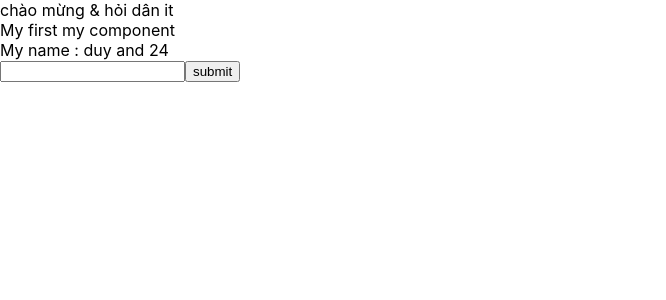
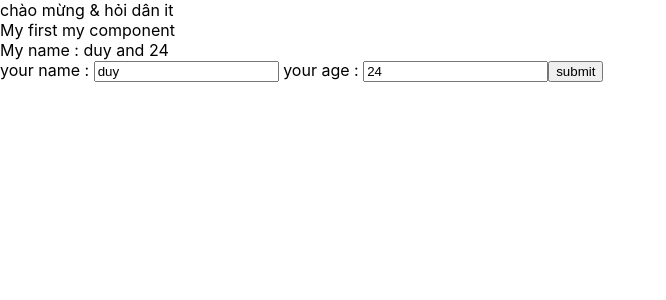
Before and after one commit to dotranquocduy/test_demo_react, a React (Create React App) app: page / in a window 1280 px wide. Shown: the top 300 px of the page, without its empty margins (0-666 px from the left). Built offline with nearby package versions, Linux system fonts and the light colour scheme.

Commit message:
update react bai 1

```diff
--- a/src/components/MyComponent.js
+++ b/src/components/MyComponent.js
@@ -27,12 +27,20 @@
       handleMouseOver = (event) => {
         console.log(event.pageX);
       }
-      handleOnChange = (event) =>{
+      handleOnChangeName = (event) =>{
         this.setState({
            name :event.target.value
         })
 
       }
+      handleOnChangeAge =(event) =>{
+        // bad code  => this.state.age = event.target.value;
+
+        this.setState({
+            age : event.target.value
+        })
+      }
+
       handleOnSubmit =(event) =>{
         event.preventDefault(); // ngan chan load lai trang
         console.log(this.state);
@@ -47,9 +55,18 @@
                <br></br> My name : {this.state.name} and {this.state.age}
 
                 <form onSubmit={(event)=>{ this.handleOnSubmit(event) }}>
+                    <label > your name : </label>
                     <input type="text"
+                    value={this.state.name}
                     onChange={(event)=>{
-                        this.handleOnChange(event)
+                        this.handleOnChangeName(event)
+                    }}
+                    />
+                    <label > your age : </label>
+                    <input type="text"
+                    value={this.state.age}
+                    onChange={(event)=>{
+                        this.handleOnChangeAge(event)
                     }}
                     />
                     <button>submit</button>
```
